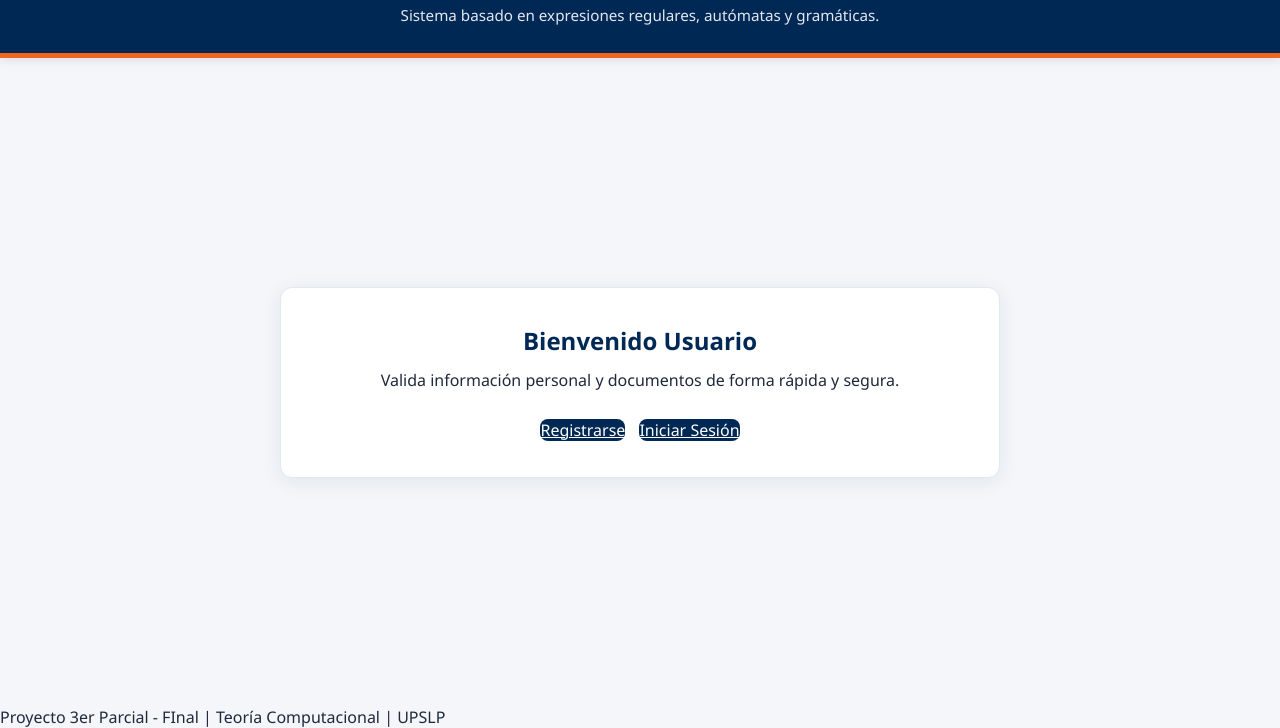
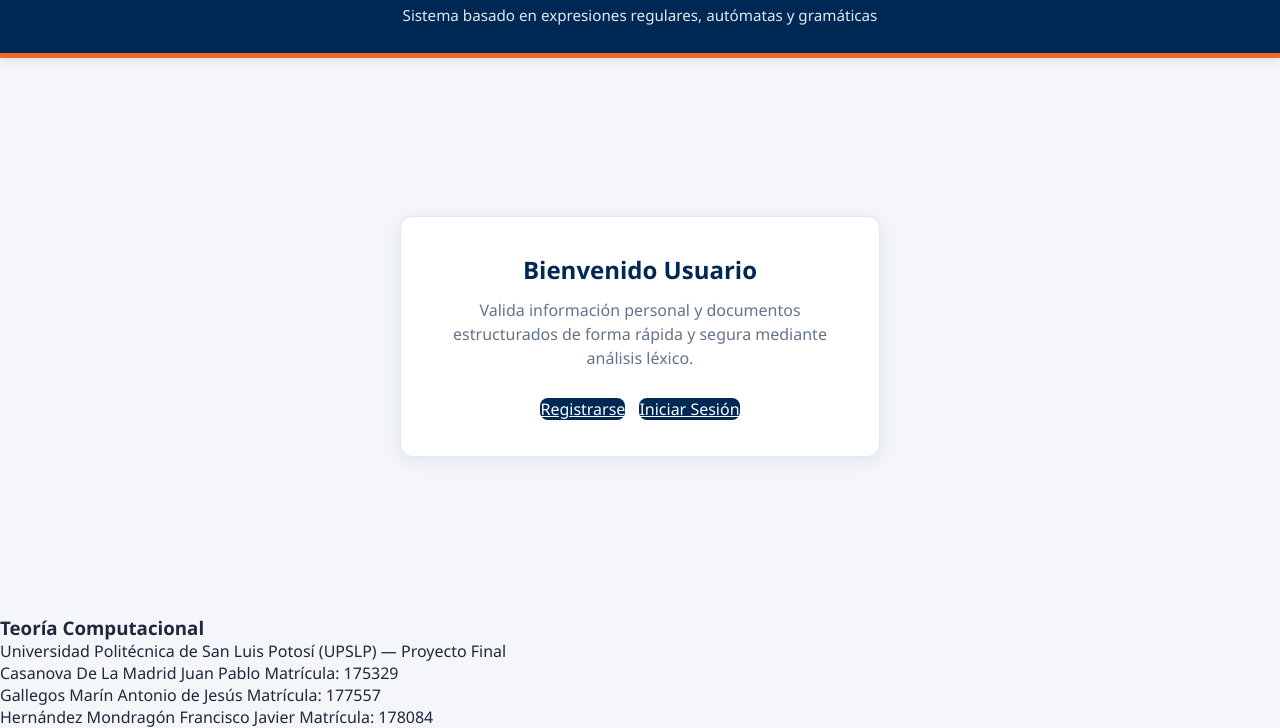
Before and after one commit to 175329/ProyectoTeoria67, a plain HTML site: page index.html in a window 1280 px wide. Shown: the part 72-800 px from the top of the page. Drawn offline with Linux system fonts and the light colour scheme.

Commit message:
Update index.html

```diff
--- a/index.html
+++ b/index.html
@@ -3,24 +3,49 @@
 <head>
     <meta charset="UTF-8">
     <meta name="viewport" content="width=device-width, initial-scale=1.0">
-<!-- Título de la pestaña -->
-<title>Validador de Información y Documentos</title>
+    <title>Validador de Información y Documentos | UPSLP</title>
     <link rel="stylesheet" href="estilos.css">
 </head>
 <body>
-<!-- Encabezado principal -->
     <header>
         <h1>Validador de Información y Documentos</h1>
-<p>Sistema basado en expresiones regulares, autómatas y gramáticas.</p>
-</header> <main class="contenedor">
-<section class="card"> <h2>Bienvenido Usuario</h2>
-<p>Valida información personal y documentos de forma rápida y segura.</p>
-<div class="botones"> <a href="registro.html" class="btn">Registrarse</a>
+        <p>Sistema basado en expresiones regulares, autómatas y gramáticas</p>
+    </header>
+
+    <main class="contenedor">
+        <section class="card card-angosta">
+            <h2>Bienvenido Usuario</h2>
+            <p class="descripcion-card">
+                Valida información personal y documentos estructurados de forma rápida y segura mediante análisis léxico.
+            </p>
+            <div class="botones">
+                <a href="registro.html" class="btn btn-primario">Registrarse</a>
                 <a href="login.html" class="btn">Iniciar Sesión</a>
             </div>
         </section>
     </main>
+
     <footer>
-<p>Proyecto 3er Parcial - FInal | Teoría Computacional | UPSLP</p> </footer>
+        <div class="footer-contenido">
+            <div class="footer-materia">
+                <h3>Teoría Computacional</h3>
+                <p>Universidad Politécnica de San Luis Potosí (UPSLP) — Proyecto Final</p>
+            </div>
+            <div class="equipo-grid">
+                <div class="integrante">
+                    <span class="nombre">Casanova De La Madrid Juan Pablo</span>
+                    <span class="matricula">Matrícula: 175329</span>
+                </div>
+                <div class="integrante">
+                    <span class="nombre">Gallegos Marín Antonio de Jesús</span>
+                    <span class="matricula">Matrícula: 177557</span>
+                </div>
+                <div class="integrante">
+                    <span class="nombre">Hernández Mondragón Francisco Javier</span>
+                    <span class="matricula">Matrícula: 178084</span>
+                </div>
+            </div>
+        </div>
+    </footer>
 </body>
 </html>
```
Lines whose indentation alone changed are shown as unchanged.
